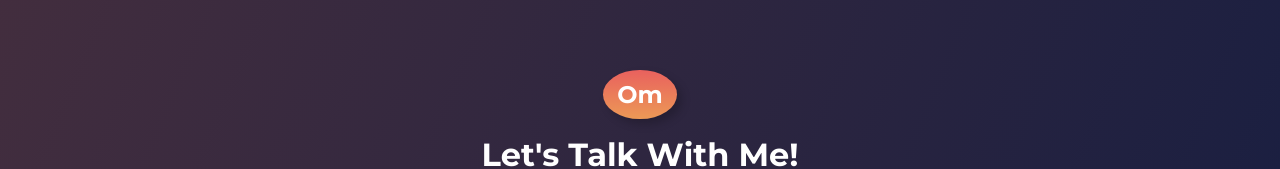
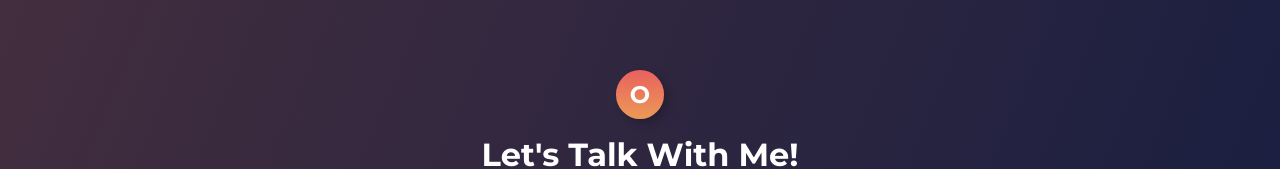
Before and after one commit to ompatil7181/My-portfolio, a plain HTML site: page index.html in a window 1280 px wide. Shown: the part 2627-2796 px from the top of the page. Drawn offline with nearby package versions, Linux system fonts and the light colour scheme.

Commit message:
Update index.html

```diff
--- a/index.html
+++ b/index.html
@@ -176,7 +176,7 @@
     </section>
 
     <section class="section__container contact__container" id="contact">
-      <div class="logo">Om</div>
+      <div class="logo">O</div>
       <h2 class="section__header">Let's Talk With Me!</h2>
       <p class="section__description">
         An open invitation to connect, and exploring collaborative opportunities
```
